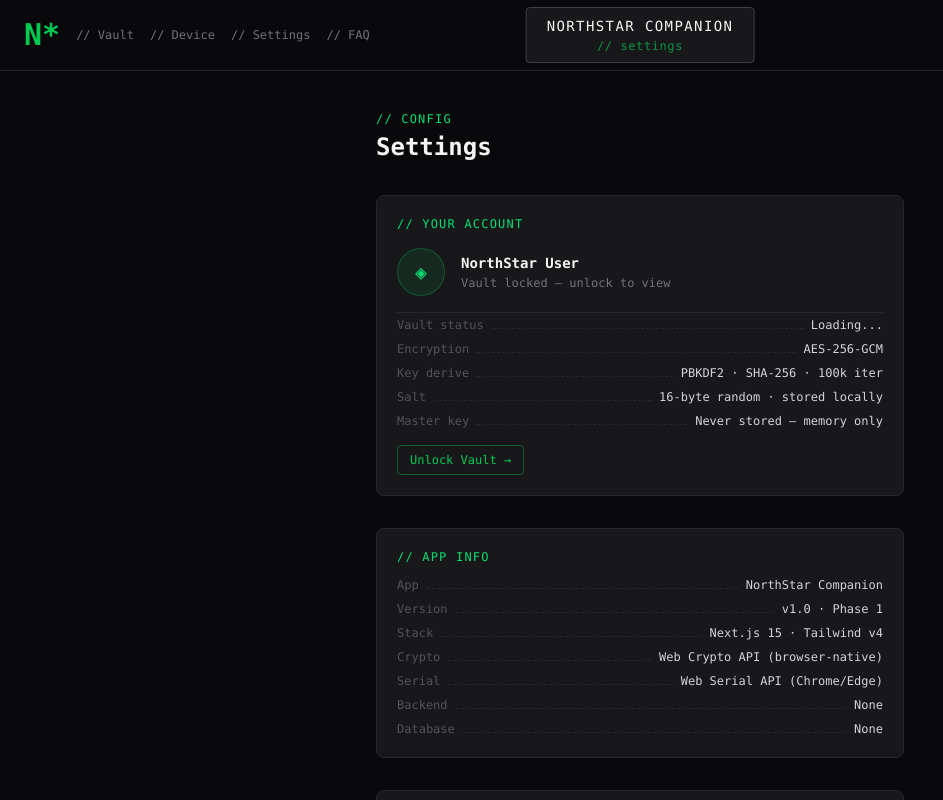
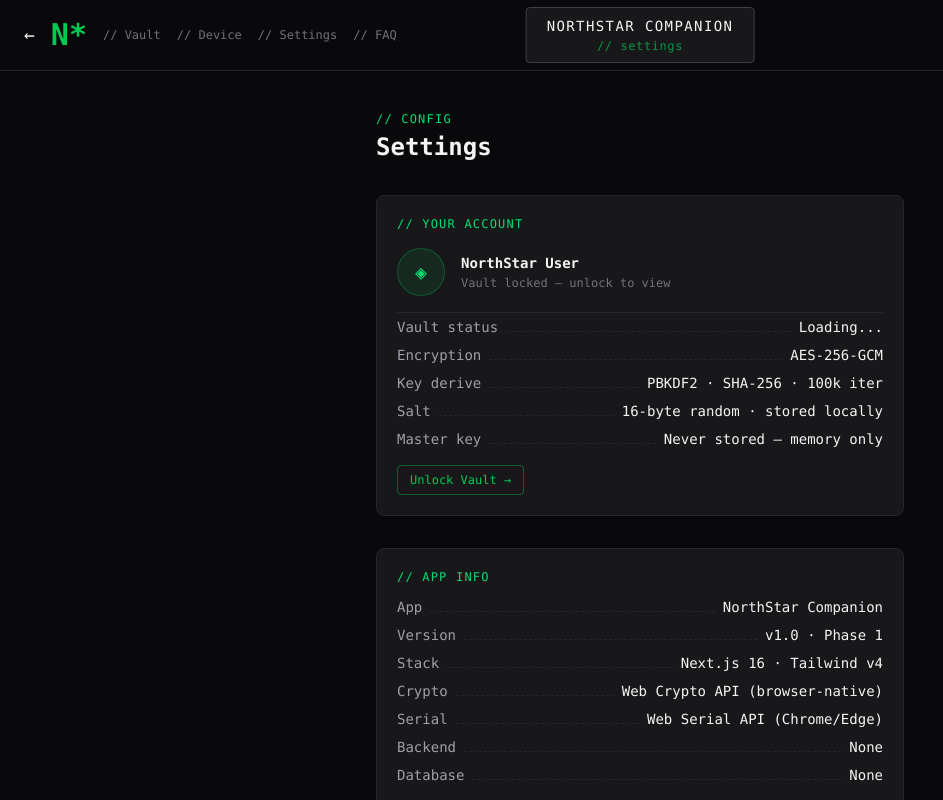
Before and after one commit to OwenAtConestoga/NStar-Companion, a Next.js app in the folder northstar-companion-main/: page /settings in a window 1280 px wide. Shown: the top 800 px of the page, without its empty margins (0-943 px from the left). Built offline with nearby package versions, Linux system fonts and the light colour scheme.

Commit message:
Add back navigation, fix Settings profile-scoped vault bug, unify TopBar action buttons

```diff
--- a/northstar-companion-main/src/app/settings/page.tsx
+++ b/northstar-companion-main/src/app/settings/page.tsx
@@ -3,10 +3,13 @@
 import { useState } from "react";
 import Link from "next/link";
 import { useVaultStorage } from "@/hooks/useVaultStorage";
+import { useProfiles } from "@/hooks/useProfiles";
 import PageNav from "@/components/layout/PageNav";
 
 export default function SettingsPage() {
-  const { status, credentials, wipeVault } = useVaultStorage();
+  const { activeProfile } = useProfiles();
+  const profileId = activeProfile?.id ?? "";
+  const { status, credentials, wipeVault } = useVaultStorage(profileId || "default");
   const [confirmDelete, setConfirmDelete] = useState(false);
   const [wiped, setWiped] = useState(false);
 
@@ -58,9 +61,9 @@
               { label: "Master key",   value: "Never stored — memory only" },
             ].map(({ label, value }) => (
               <div key={label} className="flex items-baseline justify-between gap-2">
-                <span className="text-zinc-600 text-xs flex-shrink-0">{label}</span>
+                <span className="text-zinc-400 text-sm flex-shrink-0">{label}</span>
                 <span className="border-b border-dashed border-zinc-800 flex-1" />
-                <span className="text-zinc-300 text-xs text-right">{value}</span>
+                <span className="text-zinc-100 text-sm text-right">{value}</span>
               </div>
             ))}
           </div>
@@ -82,16 +85,16 @@
             {[
               { label: "App",       value: "NorthStar Companion" },
               { label: "Version",   value: "v1.0 · Phase 1" },
-              { label: "Stack",     value: "Next.js 15 · Tailwind v4" },
+              { label: "Stack",     value: "Next.js 16 · Tailwind v4" },
               { label: "Crypto",    value: "Web Crypto API (browser-native)" },
               { label: "Serial",    value: "Web Serial API (Chrome/Edge)" },
               { label: "Backend",   value: "None" },
               { label: "Database",  value: "None" },
             ].map(({ label, value }) => (
               <div key={label} className="flex items-baseline justify-between gap-2">
-                <span className="text-zinc-600 text-xs flex-shrink-0">{label}</span>
+                <span className="text-zinc-400 text-sm flex-shrink-0">{label}</span>
                 <span className="border-b border-dashed border-zinc-800 flex-1" />
-                <span className="text-zinc-300 text-xs text-right">{value}</span>
+                <span className="text-zinc-100 text-sm text-right">{value}</span>
               </div>
             ))}
           </div>
--- a/northstar-companion-main/src/components/layout/PageNav.tsx
+++ b/northstar-companion-main/src/components/layout/PageNav.tsx
@@ -1,4 +1,7 @@
+"use client";
+
 import Link from "next/link";
+import { useRouter } from "next/navigation";
 
 const NAV_LINKS = [
   { href: "/vault",    label: "// Vault"    },
@@ -12,11 +15,20 @@
 }
 
 export default function PageNav({ subtitle }: PageNavProps) {
+  const router = useRouter();
+
   return (
     <div className="relative flex items-center px-6 py-5 border-b border-zinc-800 flex-shrink-0">
 
-      {/* Left: N* logo + nav links */}
+      {/* Left: back + N* logo + nav links */}
       <div className="flex items-center gap-4">
+        <button
+          onClick={() => router.back()}
+          className="text-zinc-100 hover:text-green-400 font-mono text-lg transition-colors leading-none"
+          title="Back"
+        >
+          ←
+        </button>
         <Link
           href="/"
           className="text-green-500 font-bold text-3xl font-mono hover:text-green-400 transition-colors leading-none"
--- a/northstar-companion-main/src/components/layout/TopBar.tsx
+++ b/northstar-companion-main/src/components/layout/TopBar.tsx
@@ -17,6 +17,11 @@
   onImport: () => void;
 }
 
+// Low-key uniform button — same bordered-pill shape as CONNECT, muted colours so
+// it doesn't compete with the actual device-status CTAs.
+const ACTION_BTN =
+  "border border-zinc-700 hover:border-zinc-500 text-zinc-300 hover:text-zinc-100 font-mono text-xs px-2.5 py-1 rounded transition-colors whitespace-nowrap";
+
 export default function TopBar({
   isConnected,
   isPaired,
@@ -35,29 +40,13 @@
   return (
     <div className="relative flex items-center px-4 sm:px-6 py-3 border-b border-zinc-800 flex-shrink-0 gap-3 min-w-0">
 
-      {/* Left: logo + FAQ */}
+      {/* Left: logo + profile switcher */}
       <div className="flex items-center gap-3 flex-shrink-0">
         <Link href="/" className="text-green-500 font-bold text-3xl font-mono hover:text-green-400 transition-colors leading-none">
           N*
         </Link>
-        <Link href="/faq" className="hidden sm:inline text-zinc-500 hover:text-zinc-300 font-mono text-xs transition-colors">
-          // FAQ
-        </Link>
-      </div>
 
-      {/* Center: title — flex-1 so it never overlaps neighbours */}
-      <div className="flex-1 min-w-0 hidden md:flex justify-center pointer-events-none">
-        <div className="inline-block bg-zinc-900 border border-zinc-700 rounded px-4 py-1.5 pointer-events-auto">
-          <p className="text-zinc-100 font-mono text-sm tracking-widest uppercase whitespace-nowrap">NorthStar Companion</p>
-          <p className="text-green-500/70 font-mono text-xs tracking-wider mt-0.5 whitespace-nowrap">// local vault</p>
-        </div>
-      </div>
-
-      {/* Right: profile + actions + device */}
-      <div className="ml-auto flex items-center gap-2 sm:gap-3 flex-shrink-0 min-w-0">
-
-        {/* Profile chip */}
-        <div className="flex items-center gap-1.5 bg-zinc-800 border border-zinc-700 rounded px-2 py-1.5 flex-shrink-0">
+        <div className="flex items-center gap-1.5 bg-zinc-800 border border-zinc-700 rounded px-2 py-1.5">
           <div className="w-5 h-5 rounded-full bg-green-500/20 border border-green-500/30 flex items-center justify-center flex-shrink-0">
             <span className="text-green-400 font-mono text-[9px] font-bold">
               {profileName.slice(0, 2).toUpperCase()}
@@ -74,15 +63,29 @@
             ⇄
           </button>
         </div>
+      </div>
 
-        {/* Secondary actions — visible on large screens */}
-        <div className="hidden lg:flex items-center gap-3">
-          <button onClick={onExport}         className="text-zinc-100 hover:text-green-400 font-mono text-xs transition-colors whitespace-nowrap" title="Download encrypted backup">// export</button>
-          <button onClick={onImport}         className="text-zinc-100 hover:text-green-400 font-mono text-xs transition-colors whitespace-nowrap" title="Restore from backup">// import</button>
-          <button onClick={onChangePassword} className="text-zinc-100 hover:text-green-400 font-mono text-xs transition-colors whitespace-nowrap" title="Change vault password">// pwd</button>
+      {/* Center: title — flex-1 so it never overlaps neighbours */}
+      <div className="flex-1 min-w-0 hidden md:flex justify-center pointer-events-none">
+        <div className="inline-block bg-zinc-900 border border-zinc-700 rounded px-4 py-1.5 pointer-events-auto">
+          <p className="text-zinc-100 font-mono text-sm tracking-widest uppercase whitespace-nowrap">NorthStar Companion</p>
+          <p className="text-green-500/70 font-mono text-xs tracking-wider mt-0.5 whitespace-nowrap">// local vault</p>
+        </div>
+      </div>
+
+      {/* Right: actions + device */}
+      <div className="ml-auto flex items-center gap-2 sm:gap-3 flex-shrink-0 min-w-0">
+
+        {/* Actions — visible on large screens, all uniform low-key buttons */}
+        <div className="hidden lg:flex items-center gap-2">
+          <Link href="/faq" className={ACTION_BTN}>// FAQ</Link>
+          <button onClick={onExport}         className={ACTION_BTN} title="Download encrypted backup">// export</button>
+          <button onClick={onImport}         className={ACTION_BTN} title="Restore from backup">// import</button>
+          <button onClick={onChangePassword} className={ACTION_BTN} title="Change vault password">// pwd</button>
+          <button onClick={onLock}           className={ACTION_BTN} title="Lock vault">⊠ lock</button>
         </div>
 
-        {/* ⋯ overflow menu for medium screens */}
+        {/* ⋯ overflow menu for medium/small screens */}
         <div className="relative lg:hidden">
           <button
             onClick={() => setMenuOpen((v) => !v)}
@@ -95,21 +98,15 @@
             <>
               <div className="fixed inset-0 z-40" onClick={() => setMenuOpen(false)} />
               <div className="absolute right-0 top-full mt-1 z-50 bg-zinc-900 border border-zinc-700 rounded-lg shadow-xl py-1 min-w-36">
-                <button onClick={() => { onExport();         setMenuOpen(false); }} className="w-full text-left px-4 py-2 text-zinc-100 hover:bg-zinc-800 font-mono text-xs transition-colors">// export backup</button>
-                <button onClick={() => { onImport();         setMenuOpen(false); }} className="w-full text-left px-4 py-2 text-zinc-100 hover:bg-zinc-800 font-mono text-xs transition-colors">// import backup</button>
-                <button onClick={() => { onChangePassword(); setMenuOpen(false); }} className="w-full text-left px-4 py-2 text-zinc-100 hover:bg-zinc-800 font-mono text-xs transition-colors">// change password</button>
+                <Link href="/faq" onClick={() => setMenuOpen(false)} className="block w-full text-left px-4 py-2 text-zinc-300 hover:bg-zinc-800 font-mono text-xs transition-colors">// FAQ</Link>
+                <button onClick={() => { onExport();         setMenuOpen(false); }} className="w-full text-left px-4 py-2 text-zinc-300 hover:bg-zinc-800 font-mono text-xs transition-colors">// export backup</button>
+                <button onClick={() => { onImport();         setMenuOpen(false); }} className="w-full text-left px-4 py-2 text-zinc-300 hover:bg-zinc-800 font-mono text-xs transition-colors">// import backup</button>
+                <button onClick={() => { onChangePassword(); setMenuOpen(false); }} className="w-full text-left px-4 py-2 text-zinc-300 hover:bg-zinc-800 font-mono text-xs transition-colors">// change password</button>
+                <button onClick={() => { onLock();           setMenuOpen(false); }} className="w-full text-left px-4 py-2 text-zinc-300 hover:bg-zinc-800 font-mono text-xs transition-colors">⊠ lock vault</button>
               </div>
             </>
           )}
         </div>
-
-        <button
-          onClick={onLock}
-          className="text-zinc-100 hover:text-green-400 font-mono text-xs transition-colors whitespace-nowrap flex-shrink-0"
-          title="Lock vault"
-        >
-          ⊠ LOCK
-        </button>
 
         {/* Device status */}
         {!isSupported ? (
```
